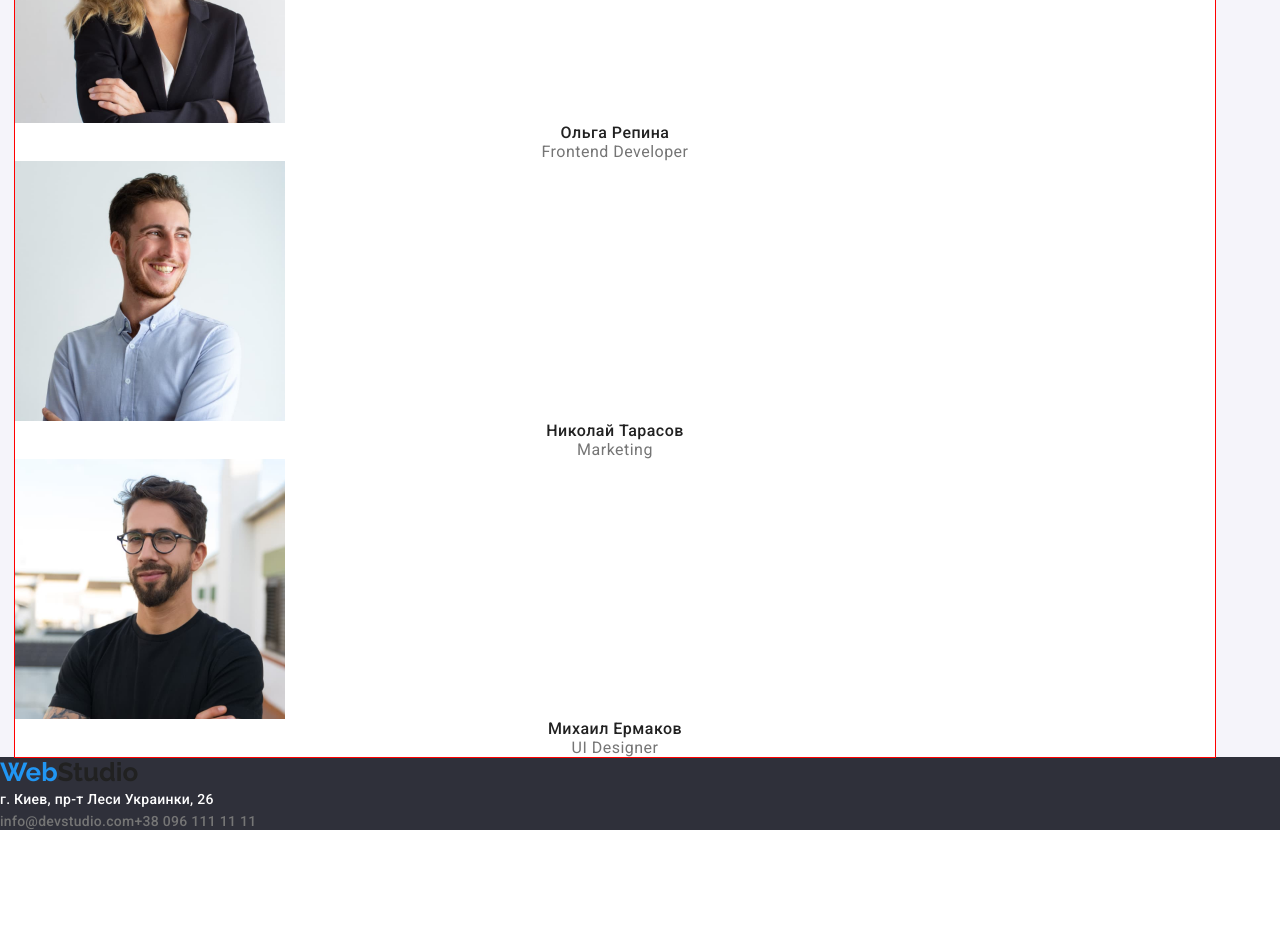
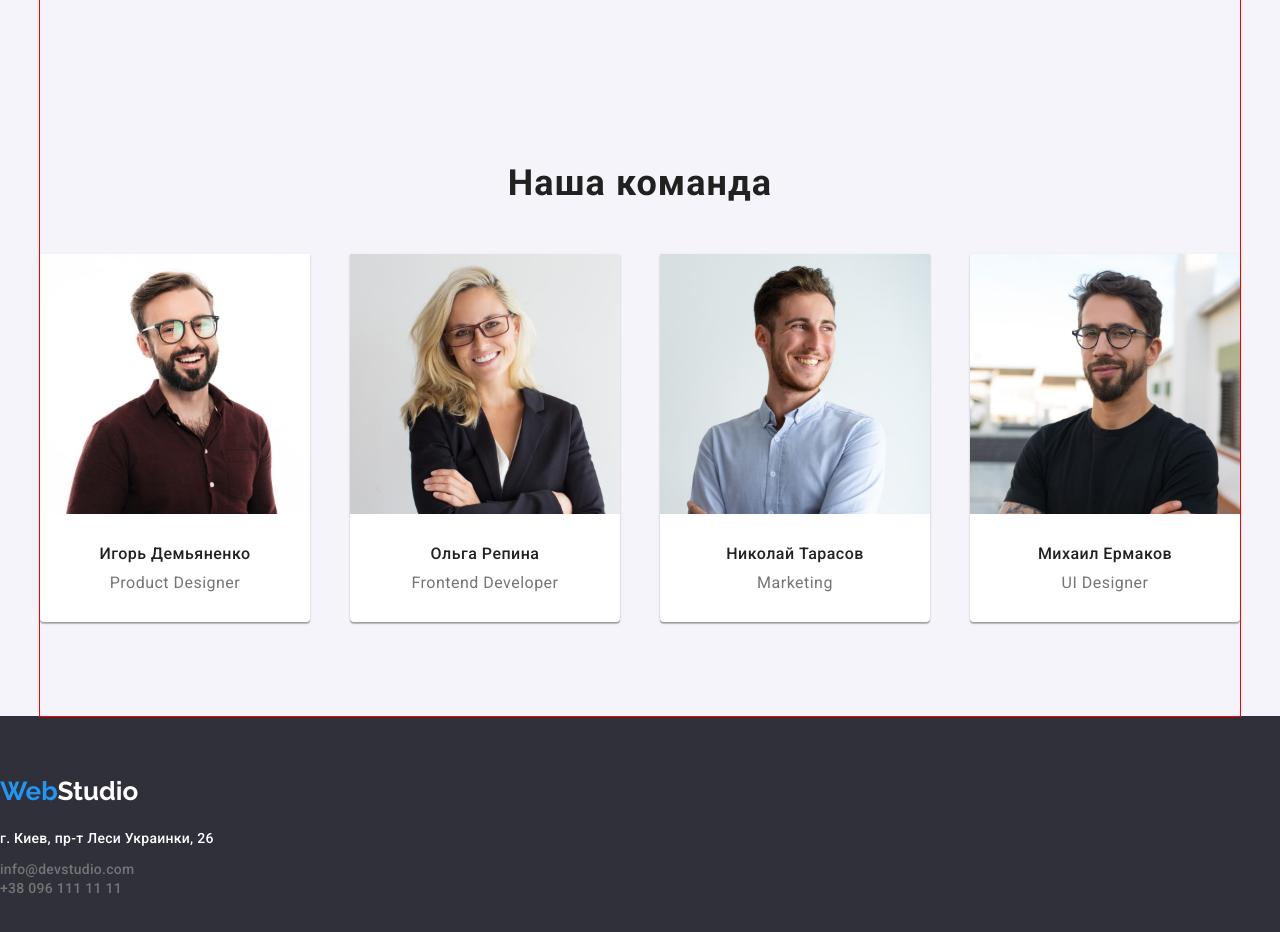
Before and after one commit to 4106677/goit-markup-hw-03, a plain HTML site: page index.html in a window 1280 px wide. Shown: the part 1320-2252 px from the top of the page. Before the commit the page ends 2150 px from the top, so only its background shows below. Drawn offline with nearby package versions, Linux system fonts and the light colour scheme.

Commit message:
main page done

```diff
--- a/css/styles.css
+++ b/css/styles.css
@@ -1,11 +1,5 @@
 html {
 	box-sizing: border-box;
-}
-
-*,
-*::before,
-*::after {
-	box-sizing: inherit;
 }
 
 p,
@@ -50,6 +44,7 @@ address {
 	margin-left: 15px;
 	margin-right: 15px;
 	outline: 1px solid red;
+	margin: 0 auto;
 }
 
 .list {
@@ -94,6 +89,8 @@ img {
 
 .header-item:not(:last-child) {
 	margin-right: 50px;
+	padding-top: 32px;
+	padding-bottom: 32px;
 }
 
 /* WebStudio */
@@ -153,9 +150,12 @@ img {
 .hero {
 	background-color: #2f303a;
 	text-align: center;
+	padding-top: 200px;
+	padding-bottom: 200px;
 }
 
 .hero-header {
+	text-align: center;
 	margin-bottom: 30px;
 	font-weight: 900;
 	font-size: 44px;
@@ -211,7 +211,7 @@ img {
 	gap: 30px;
 }
 
-/*-------------------*/
+/*---------WE DOING----------*/
 
 .we-doing {
 	padding-top: 94px;
@@ -225,11 +225,10 @@ img {
 
 .we-doing + .list {
 	display: flex;
-	gap: 30px;
+	justify-content: space-between;
 }
 
 .we-doing + .list li {
-	width: calc(100% - 60px / 3);
 }
 
 /*---------TEAM----------*/
@@ -239,6 +238,8 @@ img {
 }
 
 .team-header {
+	padding-top: 188px;
+	padding-bottom: 50px;
 	font-size: 36px;
 	line-height: 1.17;
 	text-align: center;
@@ -246,11 +247,21 @@ img {
 	color: var(--primary-text-color);
 }
 
+.team-list {
+	display: flex;
+	justify-content: space-between;
+	padding-bottom: 94px;
+}
+
 .team-list li {
 	background-color: var(--additional-text-color);
+	box-shadow: 0px 1px 3px rgba(0, 0, 0, 0.12), 0px 1px 1px rgba(0, 0, 0, 0.14), 0px 2px 1px rgba(0, 0, 0, 0.2);
+	border-radius: 0px 0px 4px 4px;
+	flex-basis: calc(100% / 4 - 30px);
 }
 
 .team-list h3 {
+	padding-top: 30px;
 	font-weight: 500;
 	font-size: 16px;
 	line-height: 1.19;
@@ -260,6 +271,8 @@ img {
 }
 
 .team-list p {
+	padding-top: 10px;
+	padding-bottom: 30px;
 	font-size: 16px;
 	line-height: 1.19;
 	text-align: center;
@@ -272,13 +285,21 @@ img {
 .footer {
 	background-color: #2f303a;
 	color: var(--additional-text-color);
+	padding-top: 60px;
+	padding-bottom: 60px;
 }
 
-.footer > .logo.link {
+.footer-logo {
+	font-family: "Raleway", sans-serif;
+	font-weight: 700;
+	font-size: 26px;
+	line-height: 1.19;
 	color: var(--additional-text-color);
 }
 
 .address {
+	padding-top: 20px;
+	padding-bottom: 9px;
 	font-style: normal;
 	font-size: 14px;
 	line-height: 1.71;
@@ -296,6 +317,11 @@ img {
 .address .link:focus,
 .address .link:hover {
 	color: var(--accent-color);
+}
+
+.footer .contacts {
+	display: flex;
+	flex-direction: column;
 }
 
 /*-----------PORTFOLIO--------------*/
--- a/index.html
+++ b/index.html
@@ -87,22 +87,22 @@
             <div class="container">
                 <h2 class="team-header">Наша команда</h2>
                 <ul class="team-list list">
-                    <li>
+                    <li class="team-item">
                         <img src="images/index/product_designer_photo.jpg" alt="Product Designer" width="270">
                         <h3>Игорь Демьяненко</h3>
                         <p>Product Designer</p>
                     </li>
-                    <li>
+                    <li class="team-item">
                         <img src="images/index/frontend_developer_photo.jpg" alt="Frontend Developer" width="270">
                         <h3>Ольга Репина</h3>
                         <p>Frontend Developer</p>
                     </li>
-                    <li>
+                    <li class="team-item">
                         <img src="images/index/marketing_photo.jpg" alt="Marketing" width="270">
                         <h3>Николай Тарасов</h3>
                         <p>Marketing</p>
                     </li>
-                    <li>
+                    <li class="team-item">
                         <img src="images/index/ui_designer_photo.jpg" alt="UI Designer" width="270">
                         <h3>Михаил Ермаков</h3>
                         <p>UI Designer</p>
@@ -113,7 +113,7 @@
     </main>
     <footer class="footer">
         <div class="contaner">
-            <a class="logo link" href="index.html"><span class="logo-bracket">Web</span>Studio</a>
+            <a class="footer-logo link" href="index.html"><span class="logo-bracket">Web</span>Studio</a>
             <address class="address">
                 <a class="link" href="https://goo.gl/maps/Ysp8wWhHFBnGZ7G2A" target="_blank"
                     rel="noopener noreferrer">г.
```
